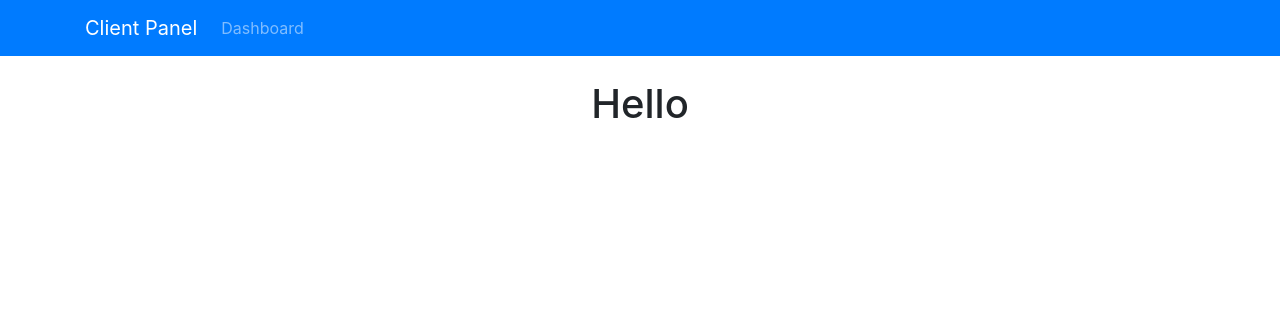
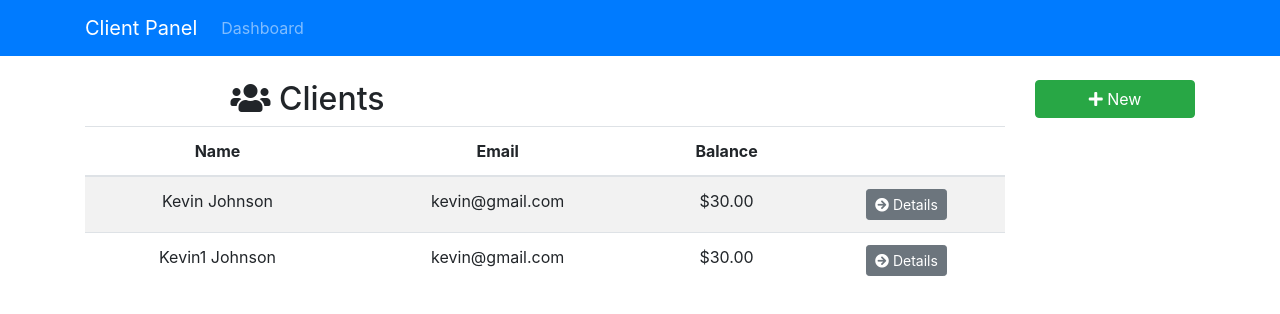
Before and after one commit to theagilecoder/clientpanel_redux_firebase, a React (Create React App) app: page / in a window 1280 px wide. Shown: the top 314 px of the page. Built offline with nearby package versions, Linux system fonts and the light colour scheme.

Commit message:
Dashboard Sidebar & Client Components

```diff
--- a/src/App.js
+++ b/src/App.js
@@ -1,6 +1,7 @@
 import React, { Component } from "react";
 import "./App.css";
 import AppNavBar from "./components/layout/AppNavBar";
+import Dashboard from "./components/layout/Dashboard";
 import { BrowserRouter as Router, Route, Switch } from "react-router-dom";
 
 class App extends Component {
@@ -10,7 +11,9 @@
         <div className="App">
           <AppNavBar />
           <div className="container">
-            <h1>Hello</h1>
+            <Switch>
+              <Route exact path="/" component={Dashboard} />
+            </Switch>
           </div>
         </div>
       </Router>
--- a/src/components/clients/Clients.js
+++ b/src/components/clients/Clients.js
@@ -0,0 +1,75 @@
+import React, { Component } from "react";
+import { Link } from "react-router-dom";
+
+class Clients extends Component {
+  render() {
+    const clients = [
+      {
+        id: "2343523532",
+        firstName: "Kevin",
+        lastName: "Johnson",
+        email: "kevin@gmail.com",
+        phone: "555-555-5555",
+        balance: "30"
+      },
+      {
+        id: "6576746",
+        firstName: "Kevin1",
+        lastName: "Johnson",
+        email: "kevin@gmail.com",
+        phone: "555-555-5555",
+        balance: "30"
+      }
+    ];
+
+    if (clients) {
+      return (
+        <div>
+          <div className="row">
+            <div className="col-md-6">
+              <h2>
+                {" "}
+                <i className="fas fa-users" /> Clients{" "}
+              </h2>
+            </div>
+            <div className="col-md-6" />
+          </div>
+
+          <table className="table table-striped">
+            <thead className="thead-inverse">
+              <tr>
+                <th>Name</th>
+                <th>Email</th>
+                <th>Balance</th>
+                <th />
+              </tr>
+            </thead>
+            <tbody>
+              {clients.map(client => (
+                <tr key={client.id}>
+                  <td>
+                    {client.firstName} {client.lastName}
+                  </td>
+                  <td>{client.email}</td>
+                  <td>${parseFloat(client.balance).toFixed(2)}</td>
+                  <td>
+                    <Link
+                      to={`/client/${client.id}`}
+                      className="btn btn-secondary btn-sm"
+                    >
+                      <i className="fas fa-arrow-circle-right" /> Details
+                    </Link>
+                  </td>
+                </tr>
+              ))}
+            </tbody>
+          </table>
+        </div>
+      );
+    } else {
+      return <h1>Loading..</h1>;
+    }
+  }
+}
+
+export default Clients;
--- /dev/null
+++ b/src/components/layout/Dashboard.js
@@ -0,0 +1,16 @@
+import React from "react";
+import Clients from "../clients/Clients";
+import Sidebar from "./Sidebar";
+
+export default () => {
+  return (
+    <div className="row">
+      <div className="col-md-10">
+        <Clients />
+      </div>
+      <div className="col-md-2">
+        <Sidebar />
+      </div>
+    </div>
+  );
+};
--- a/src/components/layout/Sidebar.js
+++ b/src/components/layout/Sidebar.js
@@ -0,0 +1,10 @@
+import React from "react";
+import { Link } from "react-router-dom";
+
+export default function Sidebar() {
+  return (
+    <Link to="/client/add" className="btn btn-success btn-block">
+      <i className="fas fa-plus" /> New
+    </Link>
+  );
+}
```
Also changed, not shown: src/components/layout/DashBoard.js (deleted).
